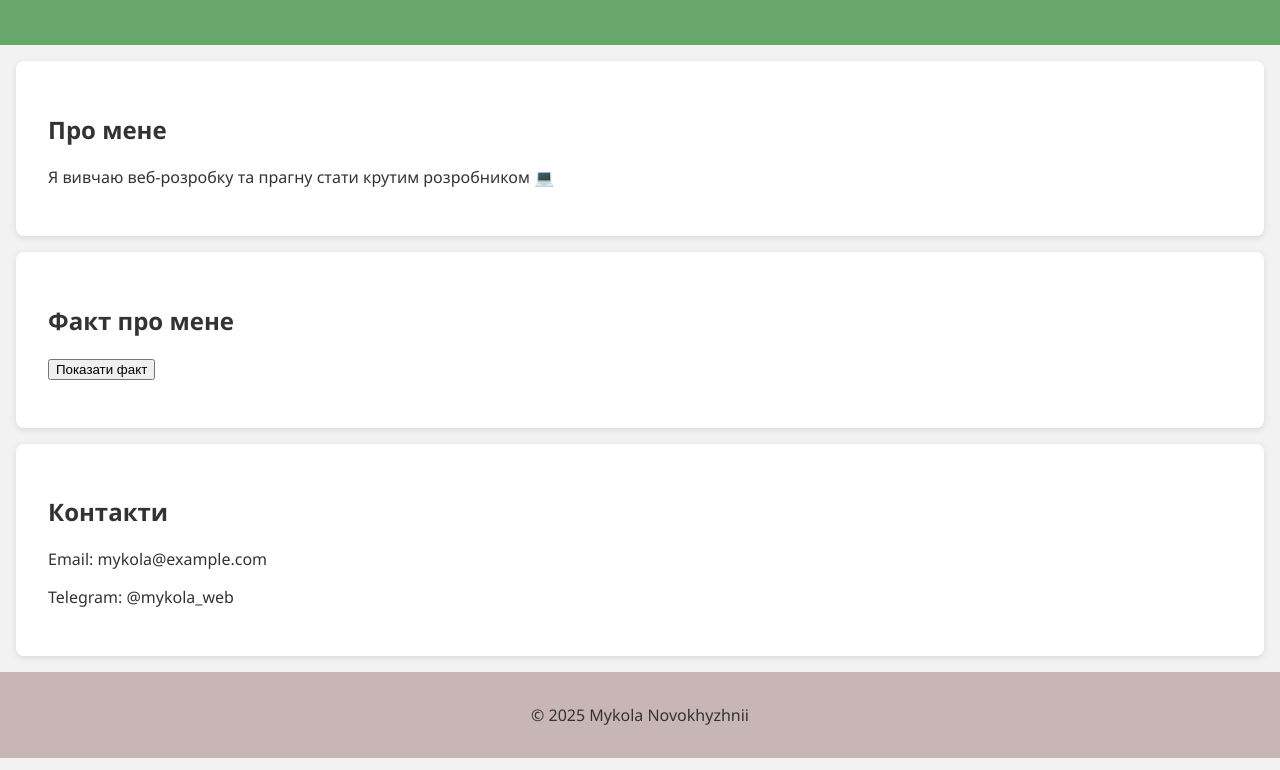
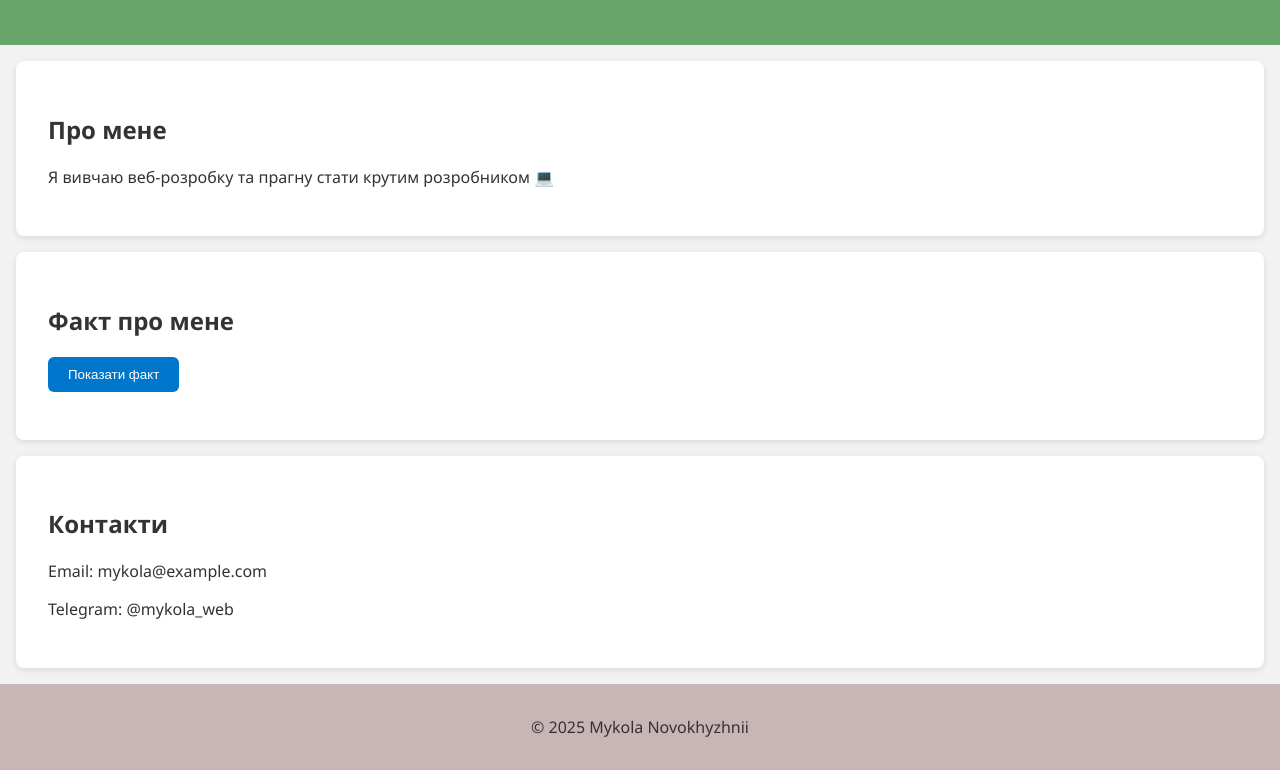
Before and after one commit to MNovokhyzhnii/Repository-Novokhyzhnii, a plain HTML site: page index.html in a window 1280 px wide. Shown: the part 143-913 px from the top of the page. Drawn offline with Linux system fonts and the light colour scheme; a script that the page names is missing.

Commit message:
Додав стилі та анімацію для кнопки

```diff
--- a/style.css
+++ b/style.css
@@ -26,3 +26,16 @@ footer {
   padding: 1rem;
   background-color: #c8b6b6;
 }
+button {
+  padding: 10px 20px;
+  background-color: #0077cc;
+  color: white;
+  border: none;
+  border-radius: 6px;
+  cursor: pointer;
+  transition: background-color 0.3s ease;
+}
+
+button:hover {
+  background-color: #005fa3;
+}
```
